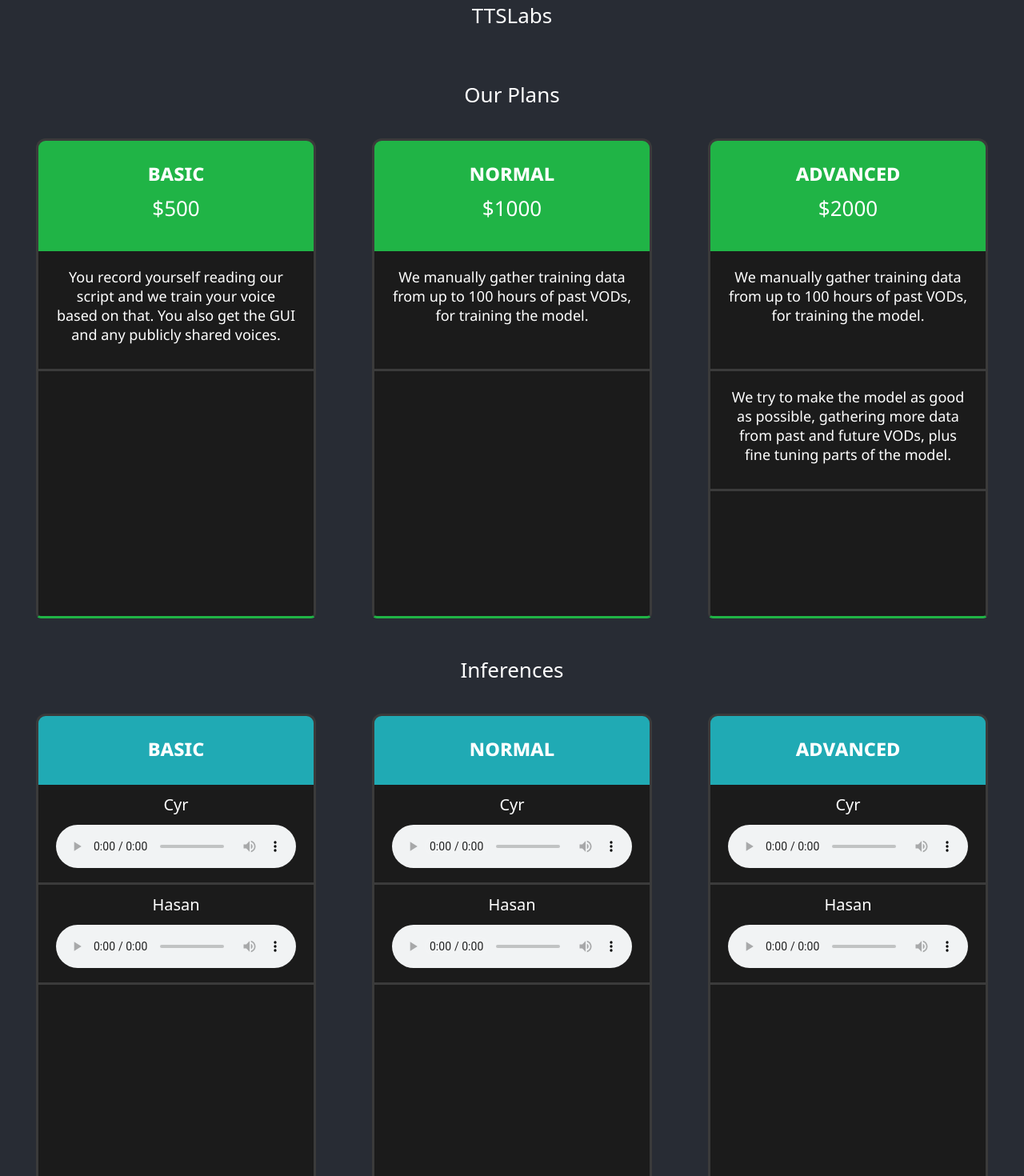
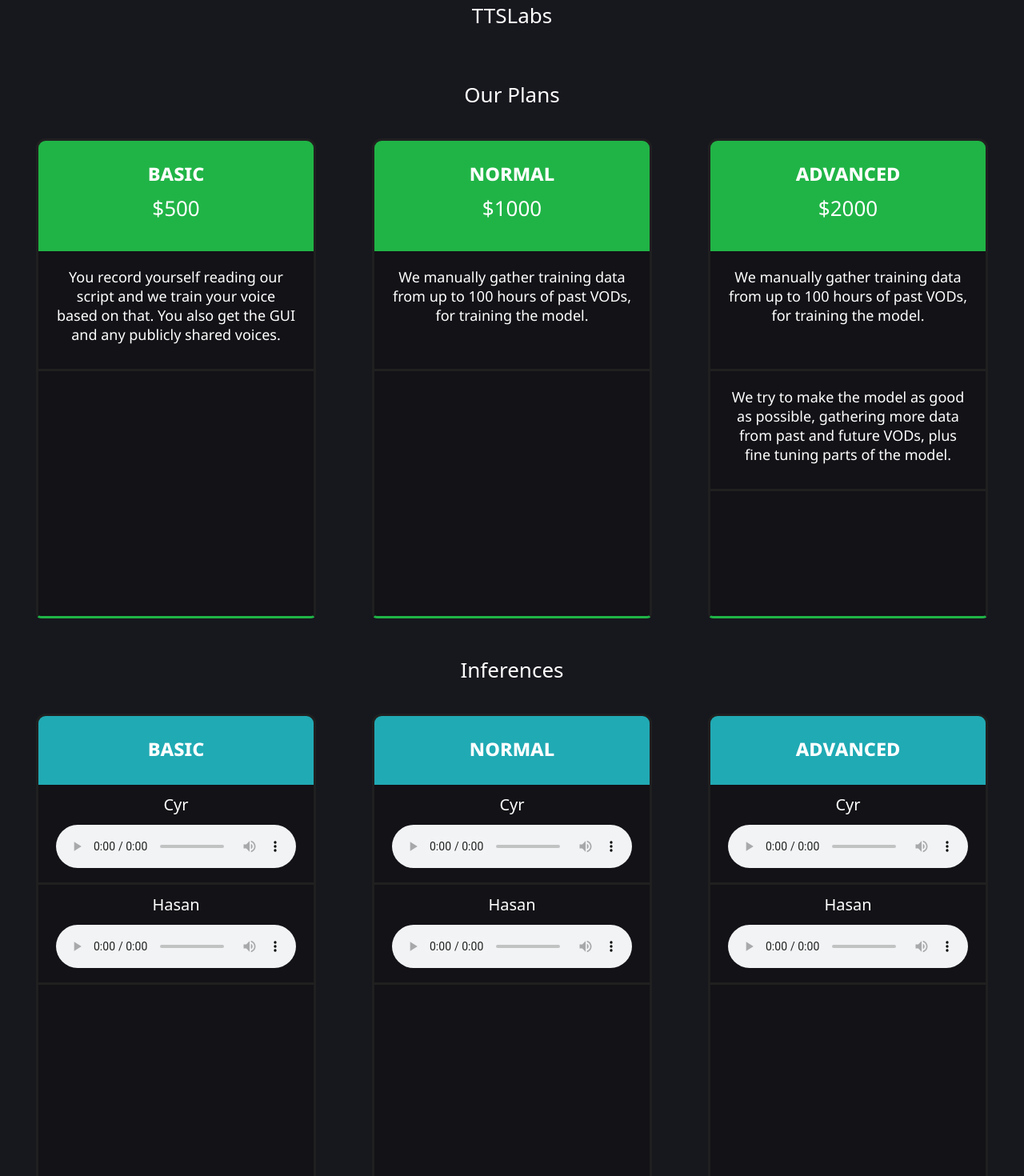
Before and after one commit to serg06/TTSLabs-Website, a React (Create React App) app: page / in a window 1280 px wide. Shown: the top 1470 px of the page at 80% size. Built offline with nearby package versions, Linux system fonts and the light colour scheme.

Commit message:
change background and tiers colors

```diff
--- a/src/style.css
+++ b/src/style.css
@@ -1,11 +1,11 @@
 body {
     text-align: center;
-    background-color: #282c34;
     font-size: calc(10px + 2vmin);
     color: white;
     display: flex;
     flex-direction: column;
     min-height: 100vh;
+    background: rgb(23, 23, 30);
 }
 
 .title {
@@ -43,18 +43,18 @@ body {
     border-radius: 12px 12px 0px 0px;
     font-size: 16px;
     padding: 20px;
-    border: 3px solid rgb(59, 59, 59);
+    border: 3px solid rgb(32, 32, 32);
     border-bottom: none;
 }
 
 .TierCardBody {
     font-size: 24px;
-    background-color:rgb(27, 27, 27);
+    background-color:rgb(18, 18, 23);
     border-radius: 0px 0px 6px 6px;
     font: 18px "Segoe UI";
     height: 100%;
-    border-left: 3px solid rgb(59, 59, 59);
-    border-right: 3px solid rgb(59, 59, 59);
+    border-left: 3px solid rgb(32, 32, 32);
+    border-right: 3px solid rgb(32, 32, 32);
     border-bottom: 3px solid rgb(32, 180, 70);
 }
 
@@ -67,7 +67,7 @@ body {
 }
 
 .TierCardText {
-    border-bottom: 3px solid rgb(59, 59, 59);
+    border-bottom: 3px solid rgb(32, 32, 32);
     min-height: 150px;
     padding: 20px;
     display: flex;
@@ -109,18 +109,18 @@ body {
     border-radius: 12px 12px 0px 0px;
     font-size: 16px;
     padding: 20px;
-    border: 3px solid rgb(59, 59, 59);
+    border: 3px solid rgb(32, 32, 32);
     border-bottom: none;
 }
 
 .InferenceTierCardBody {
     font-size: 24px;
-    background-color:rgb(27, 27, 27);
+    background-color:rgb(18, 18, 23);
     border-radius: 0px 0px 8px 8px;
     font-size: 16px;
     height: 100%;
-    border-left: 3px solid rgb(59, 59, 59);
-    border-right: 3px solid rgb(59, 59, 59);
+    border-left: 3px solid rgb(32, 32, 32);
+    border-right: 3px solid rgb(32, 32, 32);
     border-bottom: 3px solid rgb(32, 170, 180);
 }
 
@@ -131,7 +131,7 @@ body {
 }
 
 .InferenceTierCardPlayer {
-    border-bottom: 3px solid rgb(59, 59, 59);
+    border-bottom: 3px solid rgb(32, 32, 32);
     text-align: center;
     padding: 10px;
 }
```
